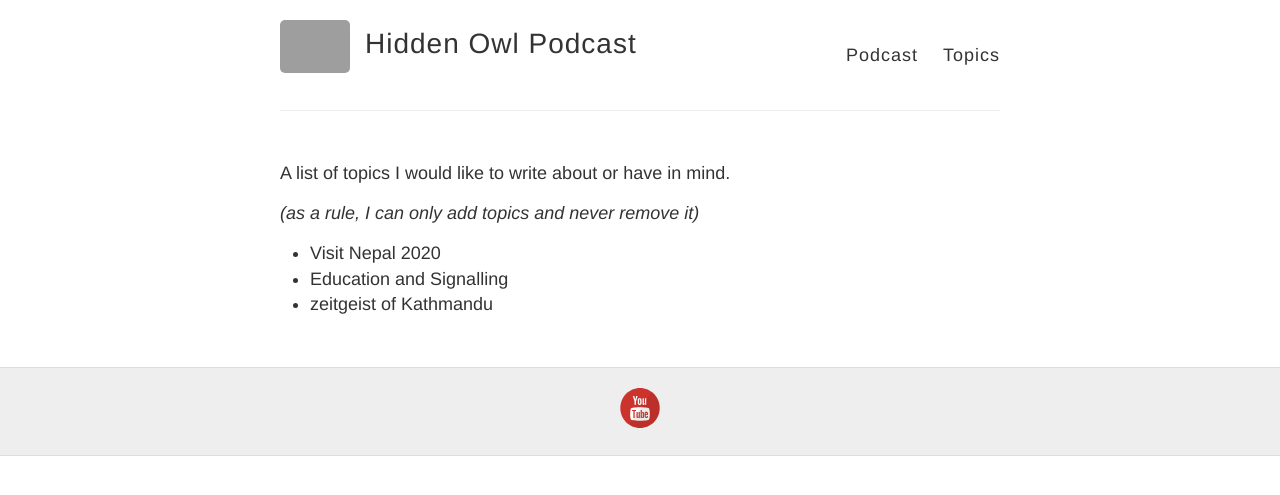
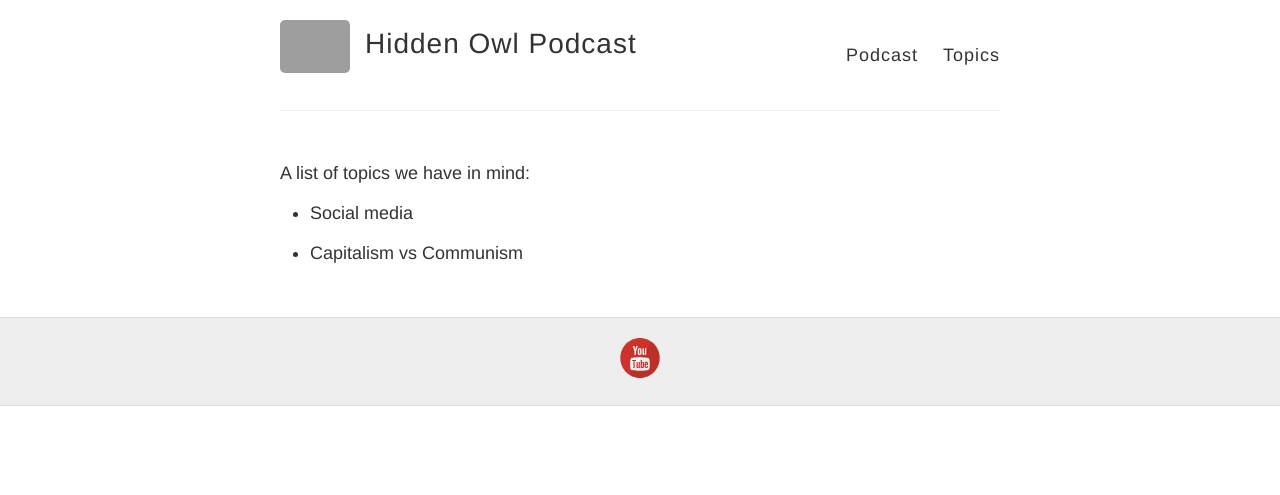
Before and after one commit to lomashbhattarai/hiddenowlpodcast, a Jekyll site: the page built from topics.md, in a window 1280 px wide. Shown: the top 495 px of the page. Built offline with Jekyll 4.4.1, drawn with Linux system fonts in a browser that asks for light colours.

Commit message:
Update topics.md

```diff
--- a/topics.md
+++ b/topics.md
@@ -4,12 +4,8 @@
 permalink: /topics/
 ---
 
-A list of topics I would like to write about or have in mind.
+A list of topics we have in mind:
 
-*(as a rule, I can only add topics and never remove it)*
+- Social media
 
-<ul>
-{% for topic in site.data.topics  %}
-  <li> {{topic}} </li>
-{% endfor %}
-</ul>
+- Capitalism vs Communism
```
